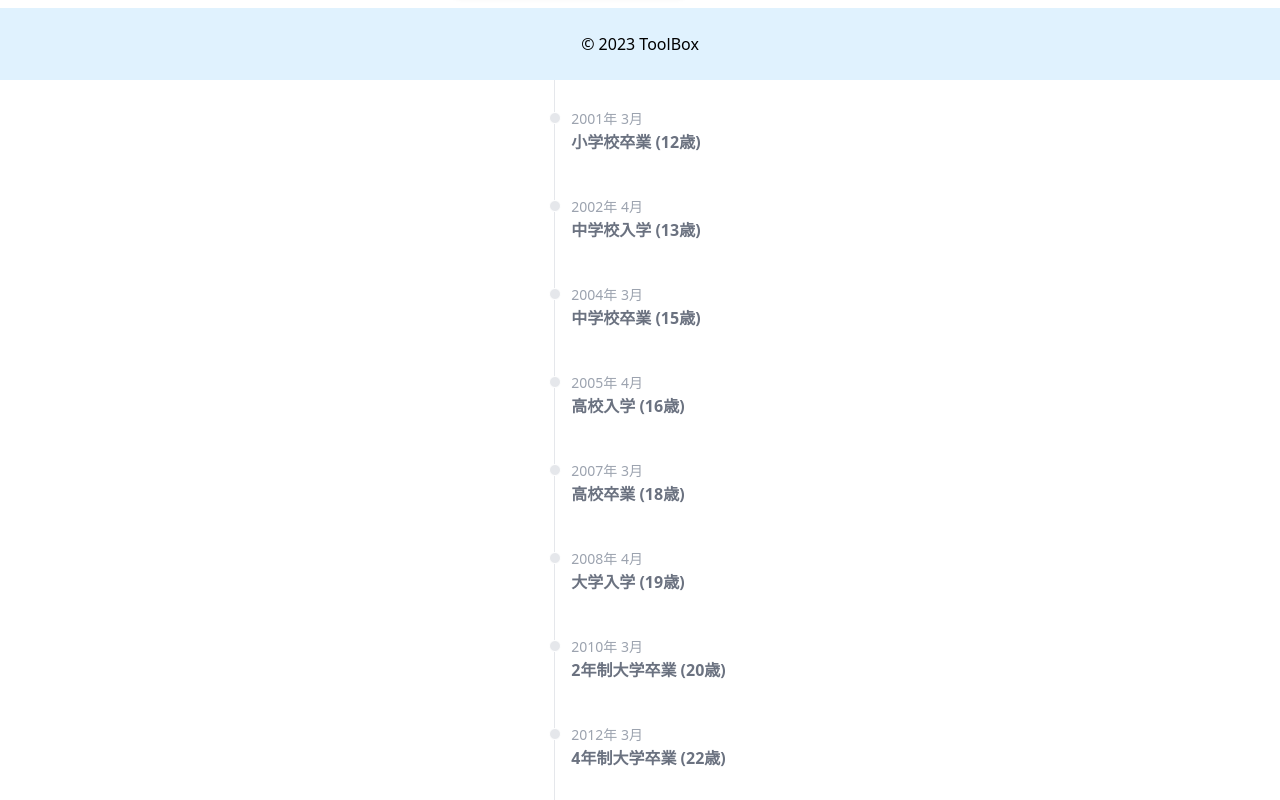
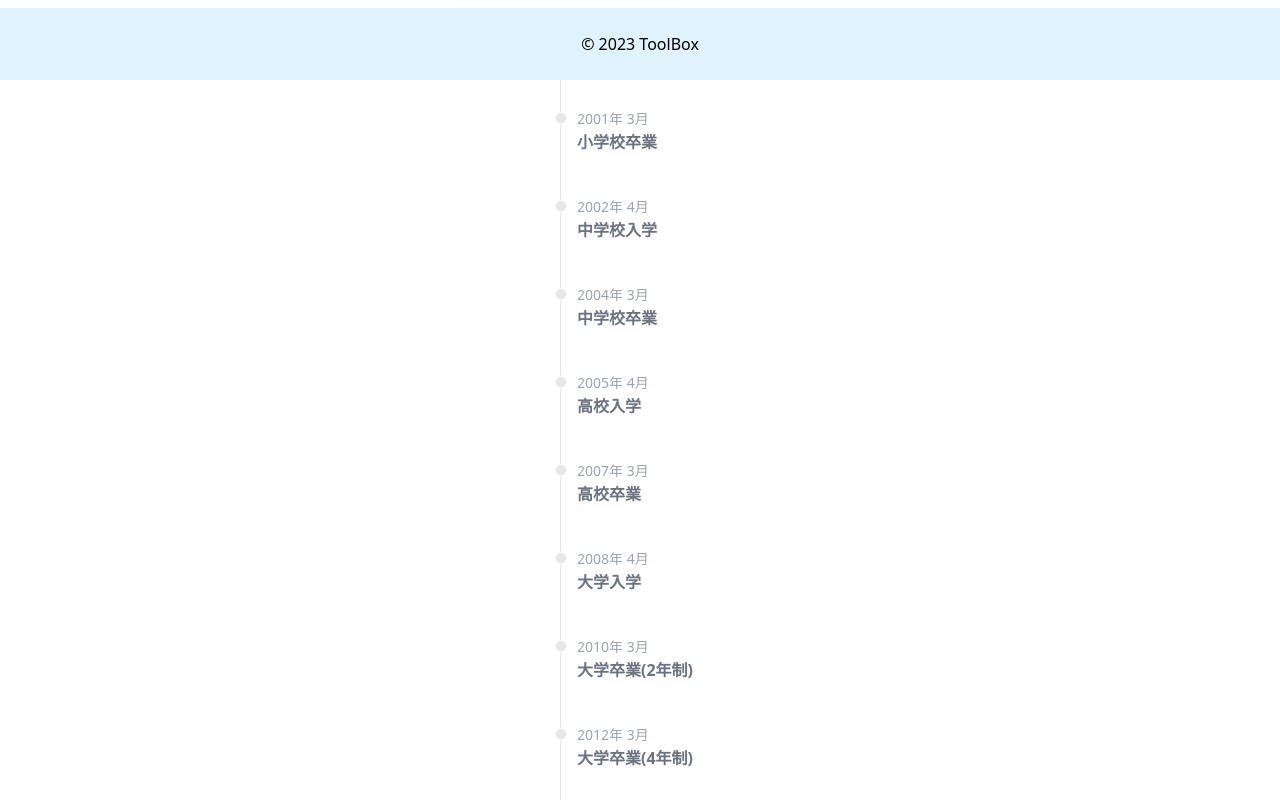
Before and after one commit to foresukecom/toolbox, a Vue app: page /birthdate-info in a window 1280 px wide. Shown: the part 720-1520 px from the top of the page. Built offline with nearby package versions, Linux system fonts and the light colour scheme; no server answers.

Commit message:
feat: 不要な項目(年齢)をタイムラインから削除

```diff
--- a/src/views/BirthdateInfo.vue
+++ b/src/views/BirthdateInfo.vue
@@ -9,7 +9,6 @@
           <InfoCard title="星座" :text="result.zodiac" :showCopyButton="false" />
           <InfoCard title="干支" :text="result.zodiacSign" :showCopyButton="false" />
           <InfoCard title="曜日" :text="result.dayOfWeek" :showCopyButton="false" />
-
         </div>
       </div>
     </div>
@@ -24,7 +23,7 @@
           class="absolute w-3 h-3 bg-gray-200 rounded-full mt-1.5 -left-1.5 border border-white dark:border-gray-900 dark:bg-gray-700">
         </div>
         <time class="mb-1 text-sm font-normal leading-none text-gray-400 dark:text-gray-500"> {{ milestone.datetime }} </time>
-        <p class="mb-4 text-base font-semibold text-gray-500 dark:text-gray-400"> {{ milestone.name }} ({{ milestone.age }}歳)</p>
+        <p class="mb-4 text-base font-semibold text-gray-500 dark:text-gray-400"> {{ milestone.name }}</p>
       </li>
     </ol>
 
@@ -81,22 +80,22 @@ export default {
       const schoolDates = this.calculateSchoolDates(birthdate);
 
       const milestones = [
-        { name: "小学校入学", age: 6,datetime: formatDate(schoolDates.elementary.enter, false, false, true, true, false, false, false) },
-        { name: "小学校卒業", age: 12, datetime: formatDate(schoolDates.elementary.graduate, false, false, true, true, false, false, false) },
-        { name: "中学校入学", age: 13,datetime: formatDate(schoolDates.middle.enter, false, false, true, true, false, false, false) },
-        { name: "中学校卒業", age: 15, datetime: formatDate(schoolDates.middle.graduate, false, false, true, true, false, false, false) },
-        { name: "高校入学", age: 16,datetime: formatDate(schoolDates.high.enter, false, false, true, true, false, false, false) },
-        { name: "高校卒業", age: 18, datetime: formatDate(schoolDates.high.graduate, false, false, true, true, false, false, false) },
-        { name: "大学入学", age: 19,datetime: formatDate(schoolDates.university.enter, false, false, true, true, false, false, false) },
-        { name: "2年制大学卒業", age: 20, datetime: formatDate(schoolDates.junior_college.graduate, false, false, true, true, false, false, false) },
-        { name: "4年制大学卒業", age: 22, datetime: formatDate(schoolDates.university.graduate, false, false, true, true, false, false, false) },
-        { name: "還暦", age: 60, datetime: formatDate(this.addYearsToDate(birthdate, 60), false, false, true, true, true, true, false) },
-        { name: "古希", age: 70, datetime: formatDate(this.addYearsToDate(birthdate, 70), false, false, true, true, true, true, false) },
-        { name: "喜寿", age: 77, datetime: formatDate(this.addYearsToDate(birthdate, 77), false, false, true, true, true, true, false) },
-        { name: "米寿", age: 88, datetime: formatDate(this.addYearsToDate(birthdate, 88), false, false, true, true, true, true, false) },
-        { name: "卒寿", age: 90, datetime: formatDate(this.addYearsToDate(birthdate, 90), false, false, true, true, true, true, false) },
-        { name: "白寿", age: 99, datetime: formatDate(this.addYearsToDate(birthdate, 99), false, false, true, true, true, true, false) },
-        { name: "傘寿", age: 100, datetime: formatDate(this.addYearsToDate(birthdate, 100),false, false, true, true, true, true, false) },
+        { name: "小学校入学",datetime: formatDate(schoolDates.elementary.enter, false, false, true, true, false, false, false) },
+        { name: "小学校卒業", datetime: formatDate(schoolDates.elementary.graduate, false, false, true, true, false, false, false) },
+        { name: "中学校入学", datetime: formatDate(schoolDates.middle.enter, false, false, true, true, false, false, false) },
+        { name: "中学校卒業", datetime: formatDate(schoolDates.middle.graduate, false, false, true, true, false, false, false) },
+        { name: "高校入学", datetime: formatDate(schoolDates.high.enter, false, false, true, true, false, false, false) },
+        { name: "高校卒業", datetime: formatDate(schoolDates.high.graduate, false, false, true, true, false, false, false) },
+        { name: "大学入学", datetime: formatDate(schoolDates.university.enter, false, false, true, true, false, false, false) },
+        { name: "大学卒業(2年制)", datetime: formatDate(schoolDates.junior_college.graduate, false, false, true, true, false, false, false) },
+        { name: "大学卒業(4年制)", datetime: formatDate(schoolDates.university.graduate, false, false, true, true, false, false, false) },
+        { name: "還暦", datetime: formatDate(this.addYearsToDate(birthdate, 60), false, false, true, true, true, true, false) },
+        { name: "古希", datetime: formatDate(this.addYearsToDate(birthdate, 70), false, false, true, true, true, true, false) },
+        { name: "喜寿", datetime: formatDate(this.addYearsToDate(birthdate, 77), false, false, true, true, true, true, false) },
+        { name: "米寿", datetime: formatDate(this.addYearsToDate(birthdate, 88), false, false, true, true, true, true, false) },
+        { name: "卒寿", datetime: formatDate(this.addYearsToDate(birthdate, 90), false, false, true, true, true, true, false) },
+        { name: "白寿", datetime: formatDate(this.addYearsToDate(birthdate, 99), false, false, true, true, true, true, false) },
+        { name: "傘寿", datetime: formatDate(this.addYearsToDate(birthdate, 100),false, false, true, true, true, true, false) },
       ];
       milestones.sort((a, b) => a.year - b.year);
 
```
